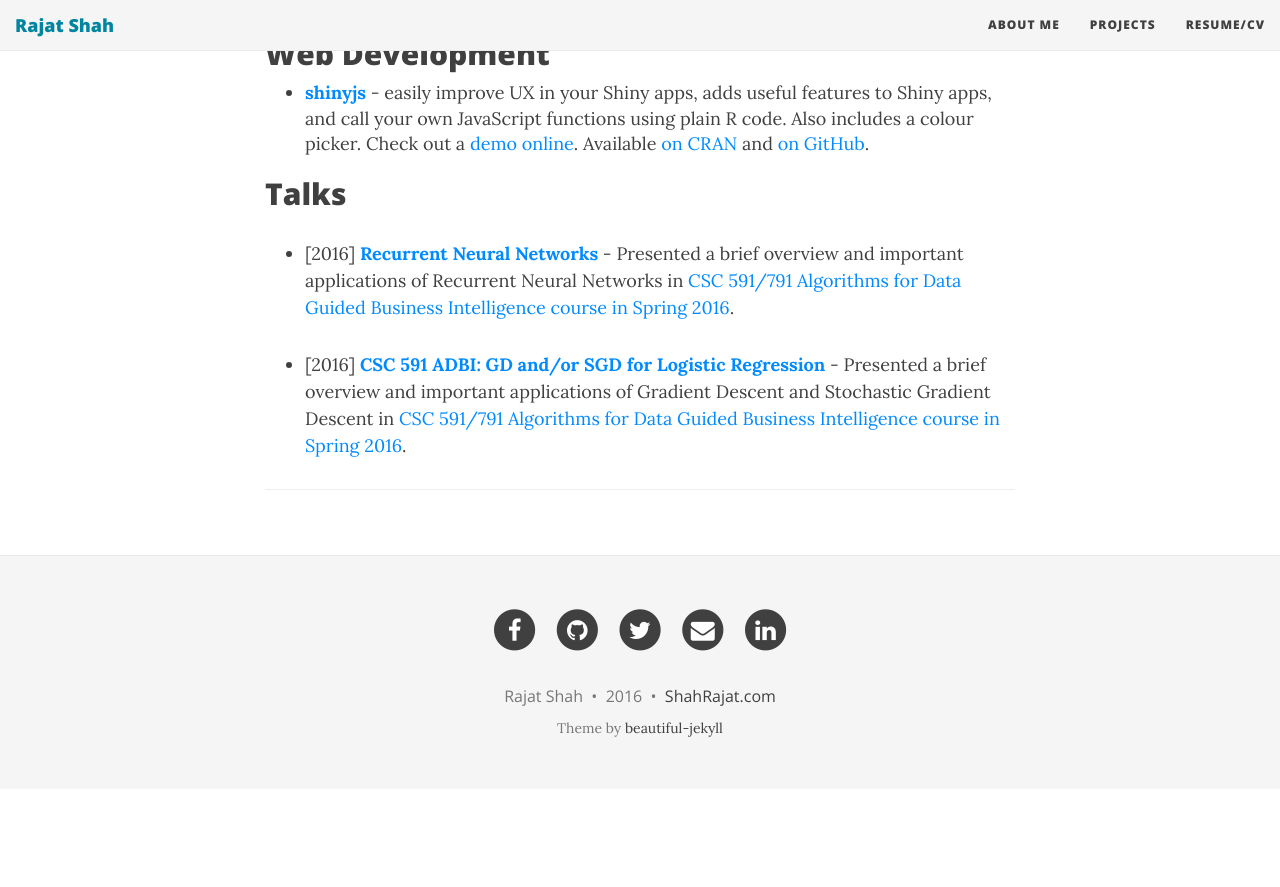
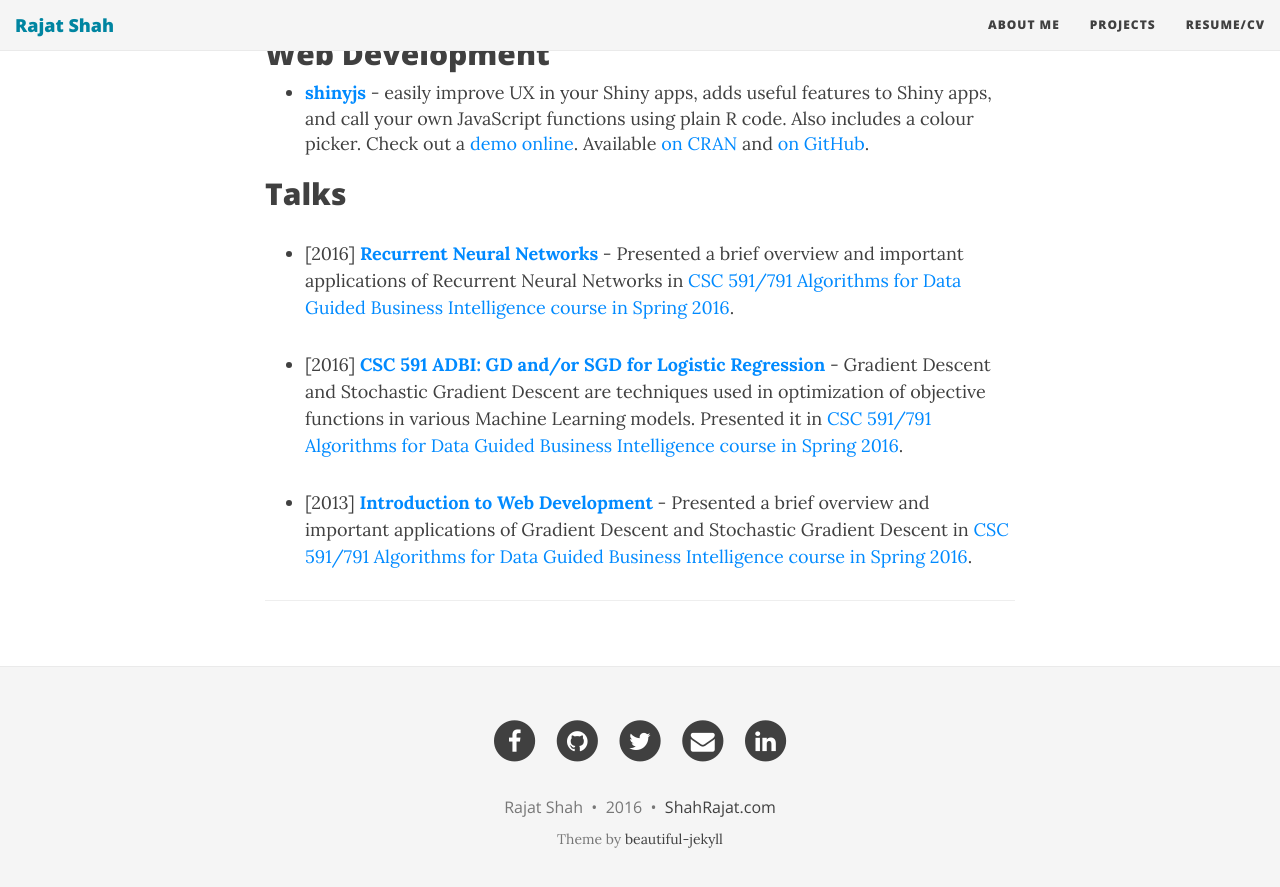
Before and after one commit to shahrajat/shahrajat.github.io, a Jekyll site: the page built from projects.md, in a window 1280 px wide and 900 px high, scrolled down 1183 px. Shown: the top 887 px of the window. Built offline with Jekyll 4.4.1, drawn with Linux system fonts in a browser that asks for light colours; nearby versions of some CDN libraries; comment, search, counter and statistics services are not loaded; before the commit the page ends 1972 px from its top, so only the background shows below that.

Commit message:
Updated projects.md

```diff
--- a/projects.md
+++ b/projects.md
@@ -30,7 +30,10 @@ Based on paper: [Web Graph Similarity for Anomaly Detection](http://ilpubs.stanf
 
 - [2016] **[Recurrent Neural Networks](https://docs.google.com/presentation/d/1-Y3rc-Y1jryat7kkzpZStoprk2dc4fVnpmezkAcrv-c/pub?start=false&loop=false&delayms=10000&slide=id.g11048b17a6_0_51)** - Presented a brief overview and important applications of Recurrent Neural Networks in [CSC 591/791 Algorithms for Data Guided Business Intelligence course in Spring 2016](https://engineeringonline.ncsu.edu/onlinecourses/coursemarketing/SPR-2016/CSC591-791.html).
 
-- [2016] **[CSC 591 ADBI: GD and/or SGD for Logistic Regression](https://docs.google.com/presentation/d/1ViSaw_DzYXfKMjt6JBoN1RbgIRVCkNj2q5XAG3wjPFU/pub?start=false&loop=false&delayms=10000)** - Presented a brief overview and important applications of Gradient Descent and Stochastic Gradient Descent in [CSC 591/791 Algorithms for Data Guided Business Intelligence course in Spring 2016](https://engineeringonline.ncsu.edu/onlinecourses/coursemarketing/SPR-2016/CSC591-791.html).
+- [2016] **[CSC 591 ADBI: GD and/or SGD for Logistic Regression](https://docs.google.com/presentation/d/1ViSaw_DzYXfKMjt6JBoN1RbgIRVCkNj2q5XAG3wjPFU/pub?start=false&loop=false&delayms=10000)** - Gradient Descent and Stochastic Gradient Descent are techniques used in optimization of objective functions in various Machine Learning models. Presented it in [CSC 591/791 Algorithms for Data Guided Business Intelligence course in Spring 2016](https://engineeringonline.ncsu.edu/onlinecourses/coursemarketing/SPR-2016/CSC591-791.html).
+
+- [2013]
+**[Introduction to Web Development](http://www.slideshare.net/rajatsshah/introduction-to-web-designing)** - Presented a brief overview and important applications of Gradient Descent and Stochastic Gradient Descent in [CSC 591/791 Algorithms for Data Guided Business Intelligence course in Spring 2016](https://engineeringonline.ncsu.edu/onlinecourses/coursemarketing/SPR-2016/CSC591-791.html).
 
 
 ---
```
